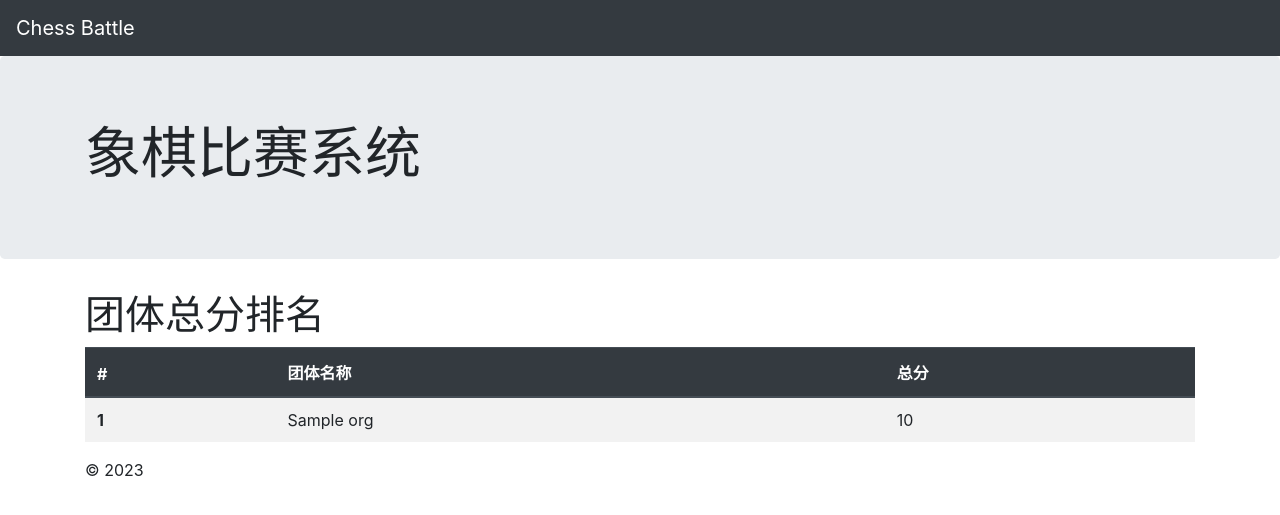
After one commit to teachist/chess_battle, a Flask app: template chess_battle/templates/battle/rank_group.html in a window 1280 px wide. The commit adds this page. Shown: the top 515 px of the page. Run offline with Flask 3, Linux system fonts and the light colour scheme; the template is opened without the code that fills it: most values are stand-ins (such as "Sample title", 1, 10 or a date in 2020); data that the repository does not hold is empty; some libraries are stand-ins or nearby versions.

Commit message:
revised 4: Add group rank and export grouprank

```diff
--- a/chess_battle/schema.sql
+++ b/chess_battle/schema.sql
@@ -15,7 +15,7 @@ CREATE TABLE player(
     name TEXT UNIQUE NOT NULL,
     gender TEXT(2) NOT NULL,
     org TEXT NOT NULL,
-    phone TEXT(11) UNIQUE NOT NULL
+    phone TEXT(11) NOT NULL
 );
 
 CREATE TABLE score(
--- a/chess_battle/templates/base.html
+++ b/chess_battle/templates/base.html
@@ -23,7 +23,10 @@
     <div class="collapse navbar-collapse" id="navbarsExampleDefault">
       <ul class="navbar-nav mr-auto">
         <li class="nav-item {{'active' if request.endpoint == 'battle.rank'}}">
-          <a class="nav-link" href="{{ url_for('index') }}">排名<span class="sr-only">(current)</span></a>
+          <a class="nav-link" href="{{ url_for('index') }}">个人排名<span class="sr-only">(current)</span></a>
+        </li>
+        <li class="nav-item {{'active' if request.endpoint == 'battle.rank_group'}}">
+          <a class="nav-link" href="{{ url_for('battle.rank_group') }}">团队排名<span class="sr-only">(current)</span></a>
         </li>
         <li class="nav-item {{'active' if request.endpoint == 'battle.battle_list'}}">
           <a class="nav-link" href="{{ url_for('battle.battle_list',round=g.settings['current_round']) }}">对阵表</a>
--- a/chess_battle/templates/battle/rank.html
+++ b/chess_battle/templates/battle/rank.html
@@ -3,7 +3,7 @@
 {% block header %}
 
 <div class="rank-header">
-  <h1>{% block title %}棋手总分排名{% endblock %}</h1>
+  <h1>{% block title %}个人总分排名{% endblock %}</h1>
   <button id="csv_export" type="button" class="btn btn-success pull-right">导出到CSV</button>
 </div>
 {% endblock %}
--- /dev/null
+++ b/chess_battle/templates/battle/rank_group.html
@@ -0,0 +1,36 @@
+{% extends 'base.html' %}
+
+{% block header %}
+
+<div class="rank-header">
+  <h1>{% block title %}团体总分排名{% endblock %}</h1>
+</div>
+{% endblock %}
+
+{% block content %}
+
+
+<div class="table-responsive">
+  <table class="table table-striped">
+    <thead class="thead-dark">
+      <tr>
+        <th scope="col">#</th>
+        <th class="text-nowrap" scope="col">团体名称</th>
+        <th class="text-nowrap" scope="col">总分</th>
+    </thead>
+    <tbody>
+      {% for group in groups %}
+      <tr>
+        <th scope="row">{{ loop.index }}</th>
+        <td class="text-nowrap">{{ group['org'] }} </td>
+        {% if group['score'] %}
+        <td class="text-nowrap">{{ group['score'] }}</td>
+        {% else %}
+        <td class="text-nowrap">0</td>
+        {% endif %}
+      </tr>
+      {% endfor %}
+    </tbody>
+  </table>
+</div>
+{% endblock %}
```
Also changed, not shown: chess_battle/battles.py (+48 -2 lines).
